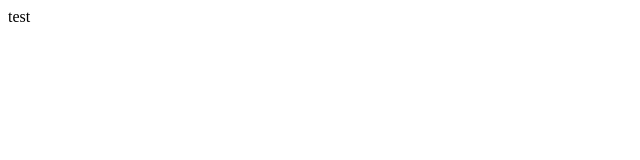
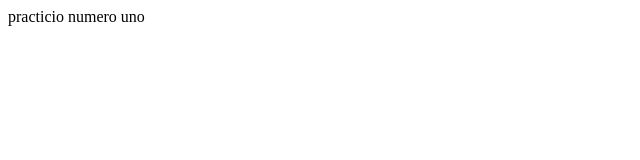
Before and after one commit to AntoniukOleksandr/webpractice, a plain HTML site: page 1/index.html in a window 1280 px wide. Shown: the whole page, without its empty margins (0-640 px from the left). Drawn offline with Linux system fonts and the light colour scheme.

Commit message:
Update index.html

```diff
--- a/1/index.html
+++ b/1/index.html
@@ -5,6 +5,6 @@
     <title></title>
   </head>
   <body>
-    test
+    practicio numero uno
   </body>
 </html>
```
